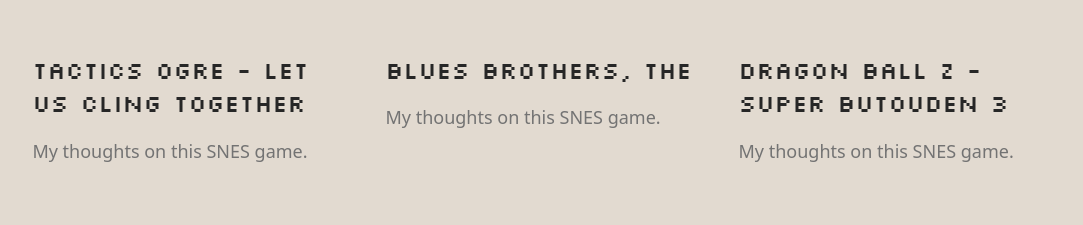
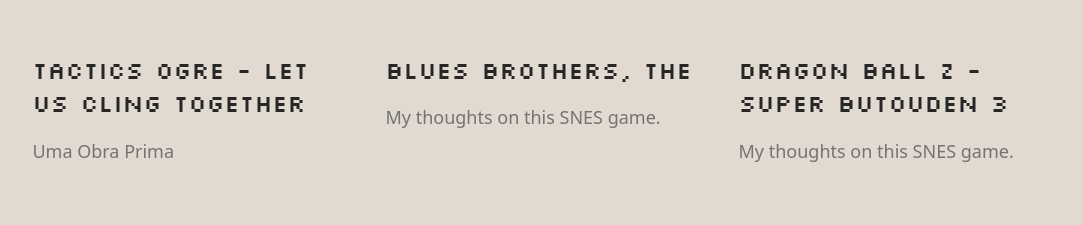
Before and after one commit to kjirasnesjourney/kjirasnesjourney.github.io, a React (Vite) app: page / in a window 1280 px wide. Shown: the part 3904-4129 px from the top of the page, without its empty margins (98-1181 px from the left). Built offline with nearby package versions, Linux system fonts and the light colour scheme; the HTML template or start-up script is replaced by a standard one; a web font is replaced by a local one.

Commit message:
review: Tactics Ogre - Let Us Cling Together

```diff
--- a/src/data/games.ts
+++ b/src/data/games.ts
@@ -151,11 +151,13 @@ export const games: Game[] = [
     slug: "tactics-ogre",
     image: new URL("../assets/boxarts/10 - Tactics Ogre - Let Us Cling Together (Japan) (Rev 2) (NP).webp", import.meta.url).href,
     category: "RPG",
-    teaser: "",
+    teaser: "Uma Obra Prima",
     year: 1995,
     developer: "Quest",
     publisher: "Quest",
     score: 5,
+    youtubeId: "QKBCZ4VD6Cs",
+    review: `<p>Minha história com Tactics Ogre começou na primeira vez que usei emuladores: como vários jogos de snes, joguei ele pela primeira vez na pasta com roms e o zsnes que meu primo me passou e tenho até hoje. Mas antes disso lembro dele jogar um mapa numa fortaleza em meio à nevasca, na época com o jogo todo em japonês ainda. Lembro de ter ficado fascinado, ansioso pra quando poderia jogar ele um dia quando soubesse ler japonês.</p><p>Quem diria que esse dia chegaria, mas não exatamente como eu previa. Tactics Ogre foi um jogo formativo pra meus gostos de rpg, arte e dificuldade, mesmo só conseguindo entender a história anos depois quando joguei o remake pra PS1. Em sua essência são o mesmo jogo, mas todas as versões, incluindo a mais moderna T.O. Reborn, são muito diferentes. Rejogar a de snes aquece o coração sempre, como uma lembrança que gosto muito. Fiquei feliz que ele saiu na roleta cedo, e ainda pretendo fazer uma playthrough completa com o patch em inglês, e quem sabe um dia com meus conhecimentos de nihongo mais completos, uma run no idioma original.</p>`,
     dbPlayorder: 9,  },
   {
     id: 11,
@@ -539,10 +541,10 @@ export const games: Game[] = [
     developer: "Banpresto",
     publisher: "Banpresto",
     score: 2,
-    youtubeId: "Yt7lGI3e4wQ",
     teaser: "Gundam SD 2",
     dbPlayorder: 41,
-  },
+    youtubeId: "",
+    },
   {
     id: 43,
     title: "Gemfire",
```
